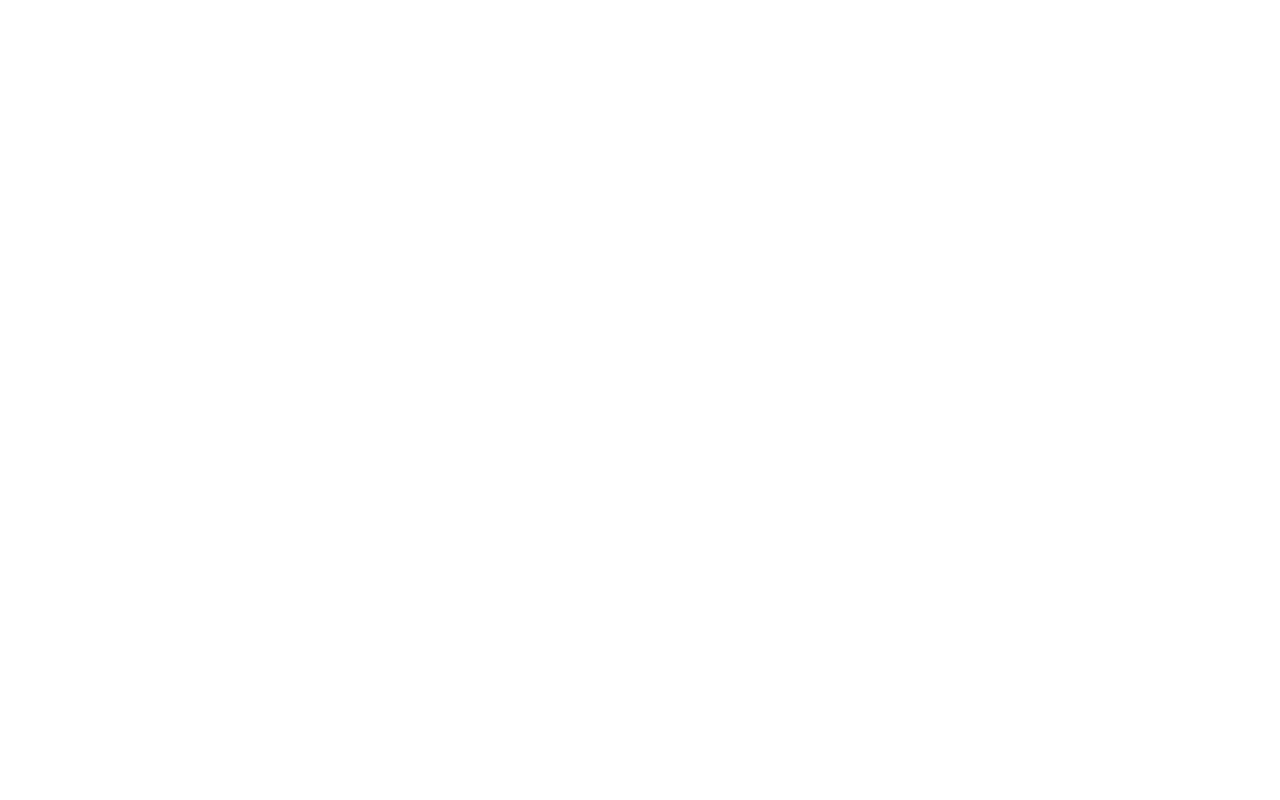
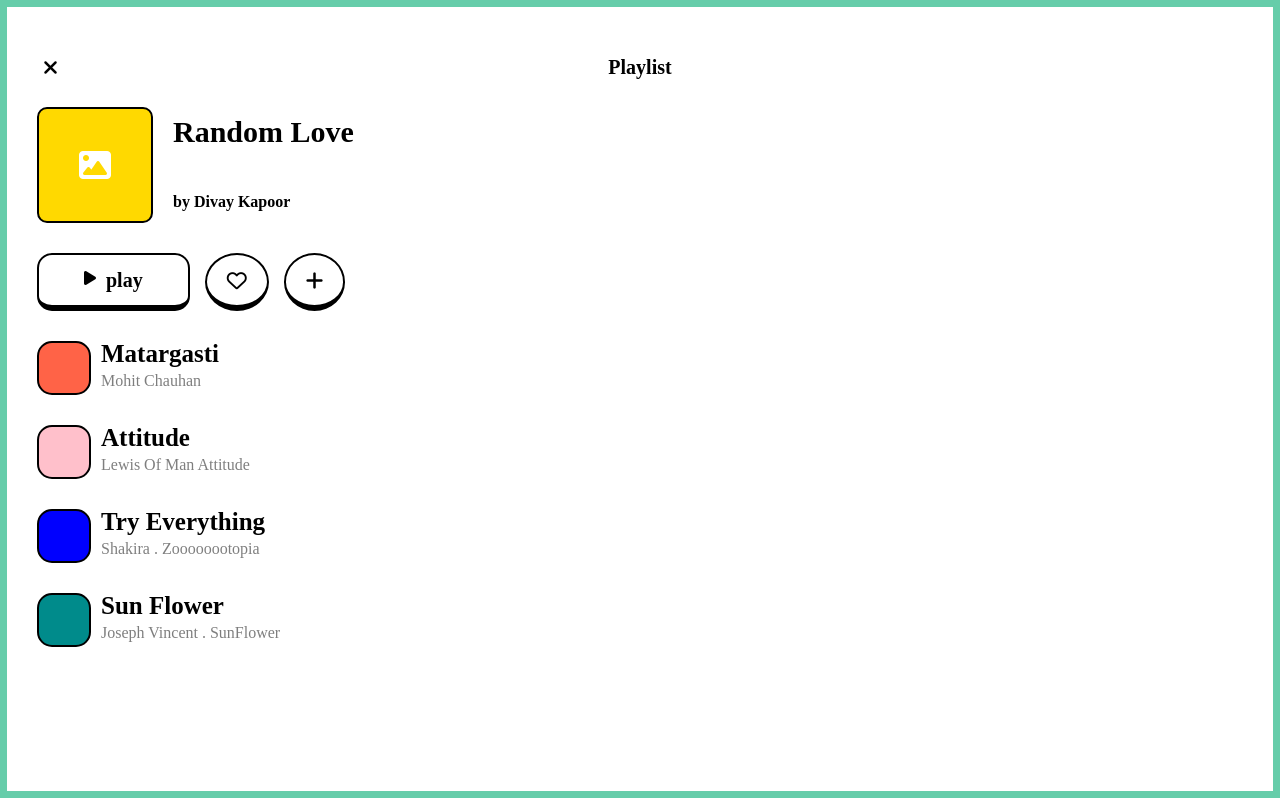
Before and after one commit to kiryong159/co-chall, a plain HTML site: page ddd.html in a window 1280 px wide. Drawn offline with Linux system fonts and the light colour scheme.

Commit message:
12.14homework

```diff
--- a/ddd.html
+++ b/ddd.html
@@ -8,6 +8,59 @@
     <title>12.14</title>
   </head>
   <body>
-    <main></main>
+    <main>
+      <div class="playlist-box">
+        <i class="fa-solid fa-xmark fa-lg"></i>
+        <div class="playlist-text">Playlist</div>
+        <div class="space"></div>
+      </div>
+      <div class="rl-box">
+        <div class="rl-img"><i class="fa-solid fa-image fa-2x"></i></div>
+        <div class="rl-text">
+          <h3>Random Love</h3>
+          <span>by Divay Kapoor</span>
+        </div>
+      </div>
+      <div class="playicon-box">
+        <div class="playbox">
+          <i class="fa-solid fa-play"></i>
+          <span>play</span>
+        </div>
+        <div class="heartbox"><i class="fa-regular fa-heart fa-lg"></i></div>
+        <div class="plusbox"><i class="fa-solid fa-plus fa-lg"></i></div>
+      </div>
+      <div class="colorbox">
+        <div class="color matargasti"></div>
+        <div class="colorbox-text">
+          <h3>Matargasti</h3>
+          <span>Mohit Chauhan</span>
+        </div>
+      </div>
+      <div class="colorbox">
+        <div class="color attitude"></div>
+        <div class="colorbox-text">
+          <h3>Attitude</h3>
+          <span>Lewis Of Man Attitude</span>
+        </div>
+      </div>
+      <div class="colorbox">
+        <div class="color tryeverthing"></div>
+        <div class="colorbox-text">
+          <h3>Try Everything</h3>
+          <span>Shakira . Zoooooootopia</span>
+        </div>
+      </div>
+      <div class="colorbox">
+        <div class="color sunflower"></div>
+        <div class="colorbox-text">
+          <h3>Sun Flower</h3>
+          <span>Joseph Vincent . SunFlower</span>
+        </div>
+      </div>
+    </main>
   </body>
+  <script
+    src="https://kit.fontawesome.com/157b3c4d50.js"
+    crossorigin="anonymous"
+  ></script>
 </html>
--- /dev/null
+++ b/reset.css
@@ -0,0 +1,129 @@
+/* http://meyerweb.com/eric/tools/css/reset/
+   v2.0 | 20110126
+   License: none (public domain)
+*/
+
+html,
+body,
+div,
+span,
+applet,
+object,
+iframe,
+h1,
+h2,
+h3,
+h4,
+h5,
+h6,
+p,
+blockquote,
+pre,
+a,
+abbr,
+acronym,
+address,
+big,
+cite,
+code,
+del,
+dfn,
+em,
+img,
+ins,
+kbd,
+q,
+s,
+samp,
+small,
+strike,
+strong,
+sub,
+sup,
+tt,
+var,
+b,
+u,
+i,
+center,
+dl,
+dt,
+dd,
+ol,
+ul,
+li,
+fieldset,
+form,
+label,
+legend,
+table,
+caption,
+tbody,
+tfoot,
+thead,
+tr,
+th,
+td,
+article,
+aside,
+canvas,
+details,
+embed,
+figure,
+figcaption,
+footer,
+header,
+hgroup,
+menu,
+nav,
+output,
+ruby,
+section,
+summary,
+time,
+mark,
+audio,
+video {
+  margin: 0;
+  padding: 0;
+  border: 0;
+  font-size: 100%;
+  font: inherit;
+  vertical-align: baseline;
+}
+/* HTML5 display-role reset for older browsers */
+article,
+aside,
+details,
+figcaption,
+figure,
+footer,
+header,
+hgroup,
+menu,
+nav,
+section {
+  display: block;
+}
+body {
+  line-height: 1;
+}
+ol,
+ul {
+  list-style: none;
+}
+blockquote,
+q {
+  quotes: none;
+}
+blockquote:before,
+blockquote:after,
+q:before,
+q:after {
+  content: "";
+  content: none;
+}
+table {
+  border-collapse: collapse;
+  border-spacing: 0;
+}
--- a/style.css
+++ b/style.css
@@ -0,0 +1,140 @@
+@import "reset.css";
+body {
+  border: 7px solid mediumaquamarine;
+  height: 98vh;
+}
+main {
+  margin: 0px 30px;
+}
+.playlist-box {
+  margin-top: 50px;
+  display: flex;
+  justify-content: center;
+  align-items: center;
+}
+
+.fa-xmark {
+  display: flex;
+  width: 33%;
+  justify-content: flex-start;
+}
+
+.playlist-text {
+  display: flex;
+  width: 33%;
+  justify-content: center;
+  font-weight: bold;
+  font-size: 20px;
+}
+
+.space {
+  display: flex;
+  width: 33%;
+  justify-content: end;
+}
+
+.rl-box {
+  margin-top: 30px;
+  display: flex;
+}
+
+.rl-img {
+  color: white;
+  display: flex;
+  justify-content: center;
+  align-items: center;
+  background-color: rgb(255, 217, 0);
+  padding: 40px;
+  border: 2px solid black;
+  border-radius: 10px;
+  margin-right: 10px;
+}
+
+.rl-text {
+  display: flex;
+  flex-direction: column;
+  padding: 10px;
+  font-weight: bold;
+}
+.rl-text h3 {
+  height: 80%;
+  display: flex;
+  flex-wrap: wrap;
+  font-size: 30px;
+}
+
+.playicon-box {
+  display: flex;
+  margin-top: 30px;
+}
+.playbox {
+  display: flex;
+  padding: 15px 45px;
+  border: 2px solid black;
+  border-radius: 15px;
+  border-bottom: 6px solid black;
+  margin-right: 15px;
+}
+
+.playbox span {
+  font-size: 20px;
+  font-weight: bold;
+  margin-left: 10px;
+}
+
+.heartbox {
+  align-items: center;
+  display: flex;
+  padding: 20px;
+  border: 2px solid black;
+  border-radius: 50%;
+  border-bottom: 6px solid black;
+  margin-right: 15px;
+}
+.plusbox {
+  align-items: center;
+  display: flex;
+  padding: 20px;
+  border: 2px solid black;
+  border-radius: 50%;
+  border-bottom: 6px solid black;
+  margin-right: 15px;
+}
+
+.colorbox {
+  display: flex;
+  margin-top: 30px;
+}
+
+.color {
+  width: 50px;
+  height: 50px;
+  border: 2px solid black;
+  border-radius: 15px;
+  margin-right: 10px;
+}
+.matargasti {
+  background-color: tomato;
+}
+
+.colorbox-text h3 {
+  font-weight: bold;
+  height: 60%;
+  font-size: 25px;
+}
+
+.colorbox span {
+  opacity: 0.5;
+}
+
+.attitude {
+  background-color: pink;
+}
+
+.tryeverthing {
+  background-color: blue;
+}
+
+.sunflower {
+  background-color: darkcyan;
+}
```
